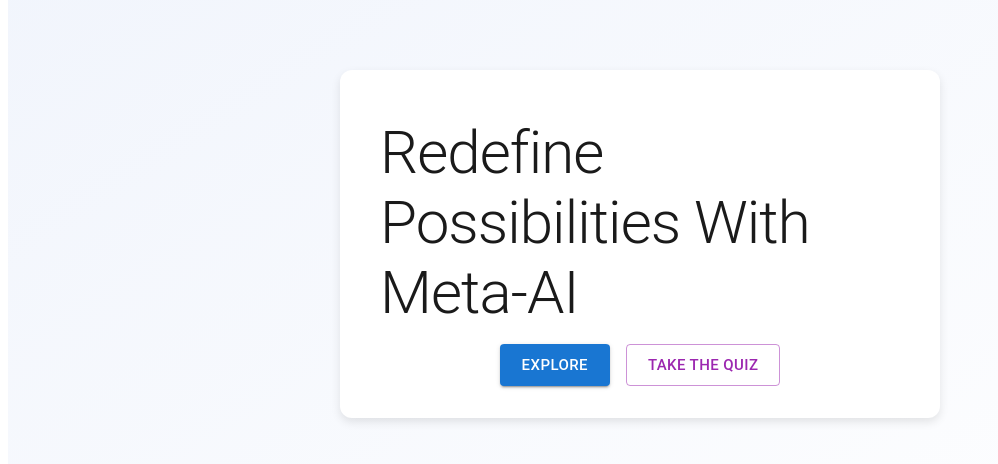
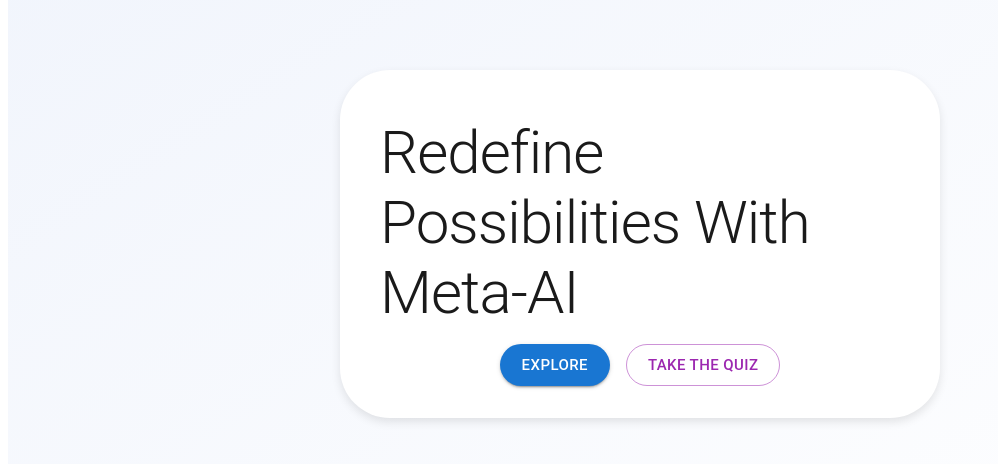
Before and after one commit to gurneerbedi/MetaAiSuggester, a React (Vite) app: page / in a window 1280 px wide. Shown: the part 164-628 px from the top of the page, without its empty margins (0-998 px from the left). Built offline with nearby package versions, Linux system fonts and the light colour scheme.

Commit message:
rounded styling

```diff
--- a/src/Pages/Landing/Landing.scss
+++ b/src/Pages/Landing/Landing.scss
@@ -8,7 +8,7 @@
     &__container {
         padding: 1rem;
         background: #ffffff;
-        border-radius: 12px;
+        border-radius: 50px;
         box-shadow: 0 4px 10px rgba(0, 0, 0, 0.1);
         width: 95%;
         max-width: 600px;
@@ -57,7 +57,7 @@
     &__button {
         padding: 0.6rem 1.5rem;
         font-size: 1rem;
-        border-radius: 8px;
+        border-radius: 100px !important;
         transition: all 0.3s ease;
 
         @media (min-width: 768px){
```
